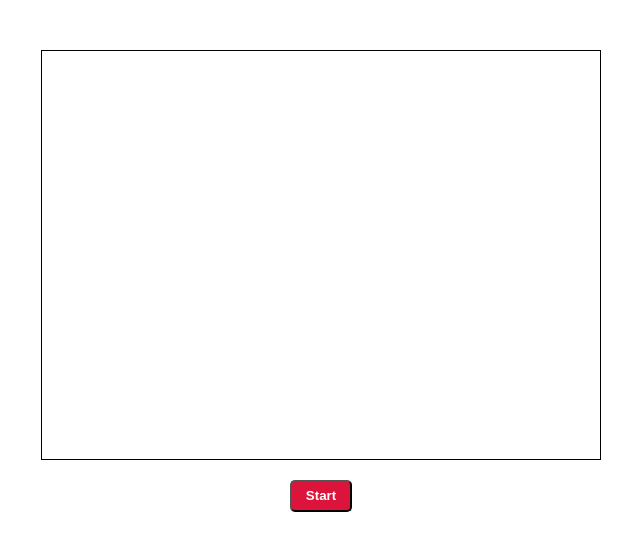
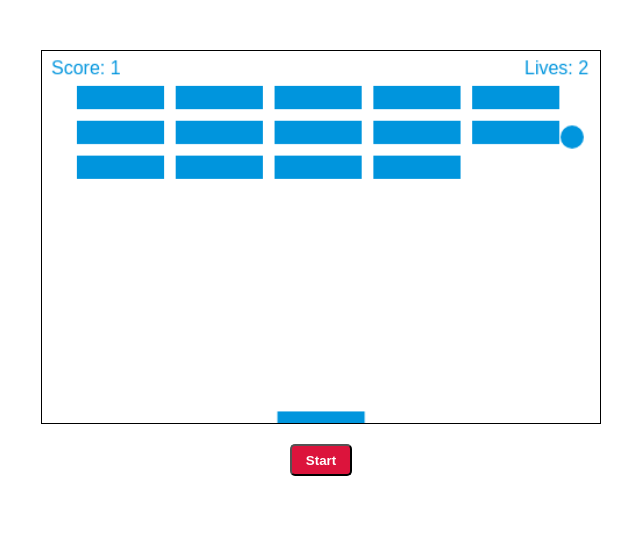
Before and after one commit to Razz67/Mod1-Project, a plain HTML site: page Breakout/index.html in a window 1280 px wide. Shown: the whole page, without its empty margins (319-959 px from the left). Drawn offline with Linux system fonts and the light colour scheme.

```diff
--- a/Breakout/index.html
+++ b/Breakout/index.html
@@ -10,7 +10,7 @@
 	</head>
 	<body>
 		<div class="container">
-			<canvas id="canvas" width="520" height="380"></canvas>
+			<canvas id="canvas" width="480" height="320"></canvas>
 			<button id="play">Start</button>
 		</div>
 	</body>
--- a/Breakout/test.js
+++ b/Breakout/test.js
@@ -1,7 +1,180 @@
-const canvas = document.querySelector("#canvas");
+var canvas = document.querySelector("#canvas");
+var ctx = canvas.getContext("2d");
 
+var x = canvas.width / 2;
+var y = canvas.height - 30;
 
-  let emojiDiv = document.createElement("div");
-  emojiDiv.classList.add("emoji");
-// emojiDiv.style.backgroundImage = "url('images/block.png')";
-  canvas.appendChild(emojiDiv);
+var dx = 2;
+var dy = -2;
+var ballRadius = 10;
+var paddleHeight = 10;
+var paddleWidth = 75;
+var paddleX = (canvas.width - paddleWidth) / 2;
+var rightPressed = false;
+var leftPressed = false;
+var brickRowCount = 3;
+var brickColumnCount = 5;
+var brickWidth = 75;
+var brickHeight = 20;
+var brickPadding = 10;
+var brickOffsetTop = 30;
+var brickOffsetLeft = 30;
+var score = 0;
+var lives = 3;
+
+var bricks = [];
+for (c = 0; c < brickColumnCount; c++) {
+	bricks[c] = [];
+	for (r = 0; r < brickRowCount; r++) {
+		bricks[c][r] = {
+			x: 0,
+			y: 0,
+			status: 1,
+		};
+	}
+}
+
+document.addEventListener("keydown", keyDownHandler);
+document.addEventListener("keyup", keyUpHandler);
+
+function keyDownHandler(e) {
+	if (e.keyCode === 39) {
+		rightPressed = true;
+	} else if (e.keyCode === 37) {
+		leftPressed = true;
+	}
+}
+
+function keyUpHandler(e) {
+	if (e.keyCode === 39) {
+		rightPressed = false;
+	} else if (e.keyCode === 37) {
+		leftPressed = false;
+	}
+}
+
+function drawBricks() {
+	for (c = 0; c < brickColumnCount; c++) {
+		for (r = 0; r < brickRowCount; r++) {
+			if (bricks[c][r].status === 1) {
+				var brickX = c * (brickWidth + brickPadding) + brickOffsetLeft;
+				var brickY = r * (brickHeight + brickPadding) + brickOffsetTop;
+				bricks[c][r].x = brickX;
+				bricks[c][r].y = brickY;
+				ctx.beginPath();
+				ctx.rect(brickX, brickY, brickWidth, brickHeight);
+				ctx.fillStyle = "#0095DD";
+				ctx.fill();
+				ctx.closePath();
+			}
+		}
+	}
+}
+
+function drawBall() {
+	ctx.beginPath();
+	ctx.arc(x, y, ballRadius, 0, Math.PI * 2);
+	ctx.fillStyle = "#0095DD";
+	ctx.fill();
+	ctx.closePath(); // ball is drawn
+}
+
+function drawPaddle() {
+	ctx.beginPath();
+	ctx.rect(paddleX, canvas.height - paddleHeight, paddleWidth, paddleHeight);
+	ctx.fillStyle = "#0095DD";
+	ctx.fill();
+	ctx.closePath();
+}
+
+function collisionDetection() {
+	for (c = 0; c < brickColumnCount; c++) {
+		for (r = 0; r < brickRowCount; r++) {
+			var b = bricks[c][r];
+			if (b.status === 1) {
+				if (
+					x > b.x &&
+					x < b.x + brickWidth &&
+					y > b.y &&
+					y < b.y + brickHeight
+				) {
+					dy = -dy;
+					b.status = 0;
+					score++;
+					if (score === brickRowCount * brickColumnCount) {
+						alert("YOU WIN!");
+						document.location.reload();
+					}
+				}
+			}
+		}
+	}
+}
+
+function drawScore() {
+	ctx.font = "16px Arial";
+	ctx.fillStyle = "0095DD";
+	ctx.fillText("Score: " + score, 8, 20);
+}
+
+function drawLives() {
+	ctx.font = "16px Arial";
+	ctx.fillStyle = "0095DD";
+	ctx.fillText("Lives: " + lives, canvas.width - 65, 20);
+}
+
+function draw() {
+	ctx.clearRect(0, 0, canvas.width, canvas.height);
+	drawBricks();
+	drawBall();
+	drawPaddle();
+	drawScore();
+	drawLives();
+	collisionDetection();
+
+	if (y + dy < ballRadius) {
+		//bouncing off top and bottom of canvas
+		dy = -dy;
+	} else if (y + dy > canvas.height - ballRadius) {
+		if (x > paddleX && x < paddleX + paddleWidth) {
+			dy = -dy;
+		} else {
+			lives--;
+			if (!lives) {
+				alert("GAME OVER");
+				document.location.reload();
+			} else {
+				x = canvas.width / 2;
+				y = canvas.height - 30;
+				dx = 2;
+				dy = -2;
+				paddleX = (canvas.width - paddleWidth) / 2;
+			}
+		}
+	}
+	if (x + dx > canvas.width - ballRadius || x + dx < ballRadius) {
+		dx = -dx;
+	}
+
+	if (rightPressed && paddleX < canvas.width - paddleWidth) {
+		paddleX += 7;
+	} else if (leftPressed && paddleX > 0) {
+		paddleX -= 7;
+	}
+
+	x += dx;
+	y += dy;
+	requestAnimationFrame(draw);
+}
+document.addEventListener("mousemove", mouseMoveHandler);
+
+function mouseMoveHandler(e) {
+	var relativeX = e.clientX - canvas.offsetLeft;
+	if (
+		relativeX > 0 + paddleWidth / 2 &&
+		relativeX < canvas.width - paddleWidth / 2
+	) {
+		paddleX = relativeX - paddleWidth / 2;
+	}
+}
+draw();
```
